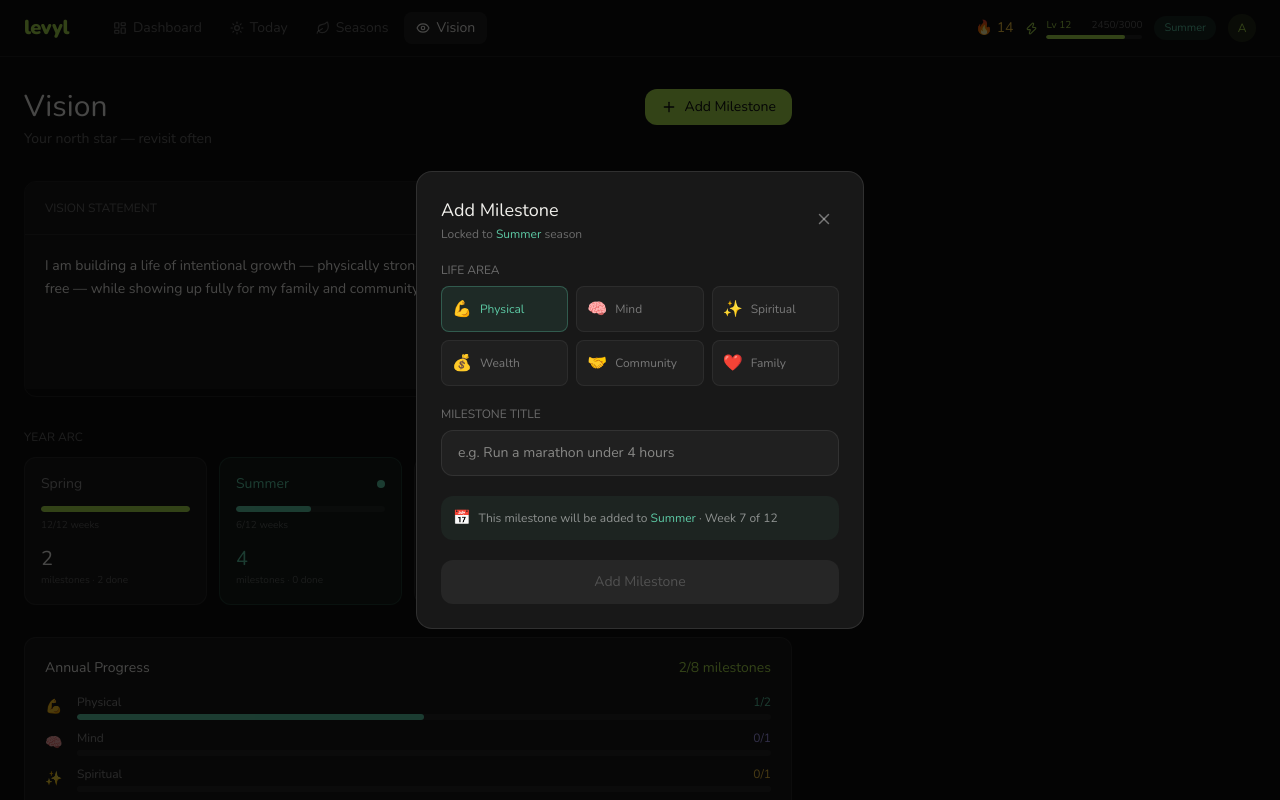
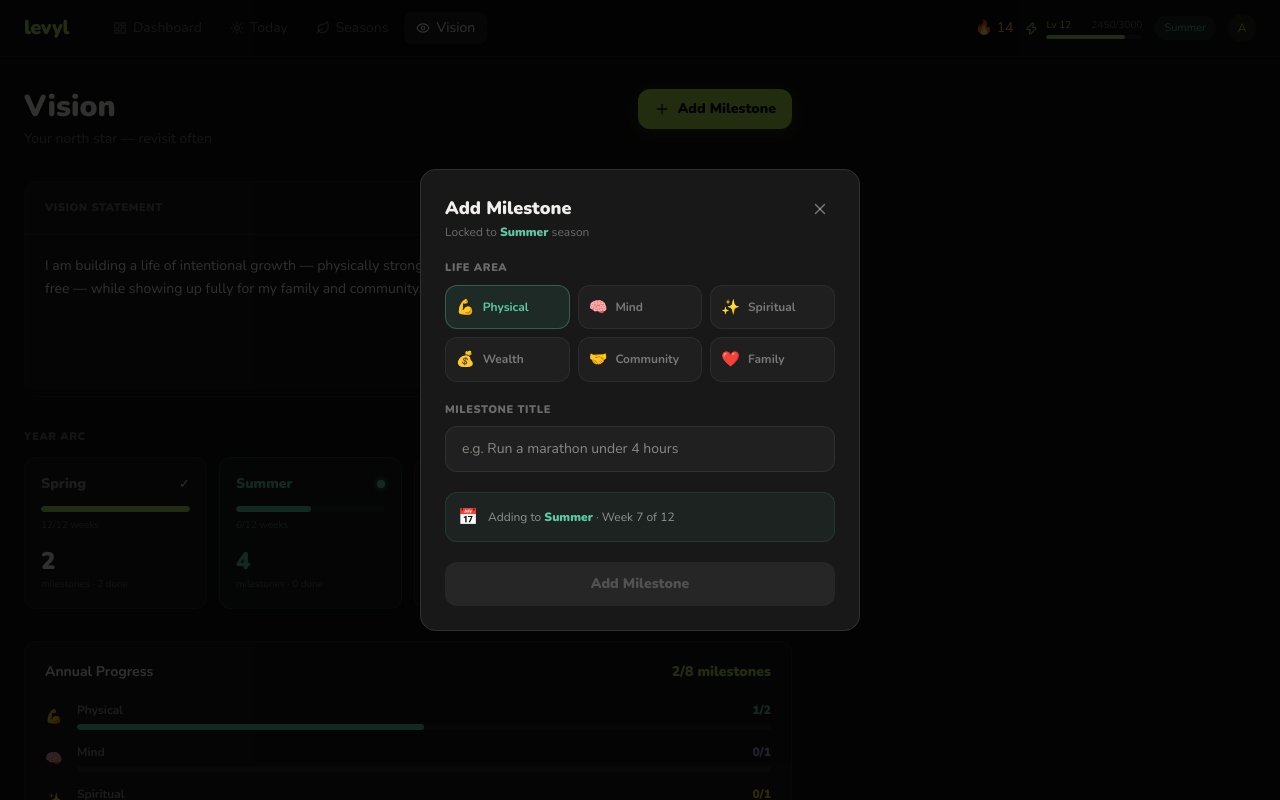
Before and after one commit to Edomiyas/new-levyl, a React (Vite) app: page /vision in a window 1280 px wide. Both pictures are taken after a click on the button "Add Milestone". Shown: the top 800 px of the page. Built offline with nearby package versions, Linux system fonts and the light colour scheme.

Commit message:
feat: build Vision page — textarea with AI generate, year arc, annual progress, add milestone modal
Co-Authored-By: Claude Sonnet 4.6 <noreply@anthropic.com>

```diff
--- a/src/pages/Vision.tsx
+++ b/src/pages/Vision.tsx
@@ -1,59 +1,202 @@
 import { useState } from 'react'
-import { Plus, X, Wand2 } from 'lucide-react'
+import { Plus, X, Wand2, Check } from 'lucide-react'
 import { useAppStore } from '../store/appStore'
 import { LIFE_AREAS, SEASONS, SEASON_ORDER } from '../lib/constants'
 import type { LifeAreaKey, Milestone } from '../types'
 
-interface AddGoalForm {
-  lifeAreaKey: LifeAreaKey
-  title: string
+const LIFE_AREA_KEYS = Object.keys(LIFE_AREAS) as LifeAreaKey[]
+
+// ─── Add Milestone Modal ──────────────────────────────────────────────────────
+
+function AddMilestoneModal({
+  onClose,
+  onSubmit,
+  currentSeasonKey,
+  currentWeek,
+}: {
+  onClose: () => void
+  onSubmit: (lifeAreaKey: LifeAreaKey, title: string) => void
+  currentSeasonKey: string
+  currentWeek: number | null
+}) {
+  const [selectedArea, setSelectedArea] = useState<LifeAreaKey>('physical')
+  const [title, setTitle] = useState('')
+
+  const cfg = SEASONS[currentSeasonKey as keyof typeof SEASONS]
+  const canSubmit = title.trim().length > 0
+
+  const handleSubmit = () => {
+    if (!canSubmit) return
+    onSubmit(selectedArea, title.trim())
+  }
+
+  return (
+    <div
+      className="fixed inset-0 z-50 flex items-center justify-center p-4"
+      style={{ background: 'rgba(0,0,0,0.8)' }}
+      onClick={(e) => e.target === e.currentTarget && onClose()}
+    >
+      <div
+        className="w-full rounded-2xl p-6 flex flex-col gap-5"
+        style={{
+          maxWidth: 440,
+          background: '#181818',
+          border: '1px solid rgba(255,255,255,0.1)',
+        }}
+      >
+        {/* Header */}
+        <div className="flex items-start justify-between">
+          <div>
+            <h2 className="text-lg font-black" style={{ color: '#F0EFEB' }}>
+              Add Milestone
+            </h2>
+            <p className="text-xs mt-0.5" style={{ color: 'rgba(255,255,255,0.36)' }}>
+              Locked to{' '}
+              <span className="font-black capitalize" style={{ color: cfg.color }}>
+                {cfg.label}
+              </span>{' '}
+              season
+            </p>
+          </div>
+          <button
+            onClick={onClose}
+            className="p-1.5 rounded-lg transition-colors"
+            style={{ color: 'rgba(255,255,255,0.4)' }}
+            onMouseEnter={(e) => ((e.currentTarget as HTMLButtonElement).style.background = 'rgba(255,255,255,0.05)')}
+            onMouseLeave={(e) => ((e.currentTarget as HTMLButtonElement).style.background = 'transparent')}
+          >
+            <X size={18} />
+          </button>
+        </div>
+
+        {/* Life area picker */}
+        <div>
+          <label className="text-[11px] font-black tracking-wider block mb-2" style={{ color: 'rgba(255,255,255,0.36)' }}>
+            LIFE AREA
+          </label>
+          <div className="grid grid-cols-3 gap-2">
+            {LIFE_AREA_KEYS.map((key) => {
+              const area = LIFE_AREAS[key]
+              const isSelected = selectedArea === key
+              return (
+                <button
+                  key={key}
+                  onClick={() => setSelectedArea(key)}
+                  className="flex items-center gap-2 p-2.5 rounded-xl transition-all"
+                  style={{
+                    background: isSelected ? area.bg : 'rgba(255,255,255,0.03)',
+                    border: `1px solid ${isSelected ? area.color + '55' : 'rgba(255,255,255,0.06)'}`,
+                  }}
+                >
+                  <span style={{ fontSize: 15 }}>{area.emoji}</span>
+                  <span
+                    className="text-xs font-bold"
+                    style={{ color: isSelected ? area.color : 'rgba(255,255,255,0.4)' }}
+                  >
+                    {area.label}
+                  </span>
+                </button>
+              )
+            })}
+          </div>
+        </div>
+
+        {/* Title input */}
+        <div>
+          <label className="text-[11px] font-black tracking-wider block mb-2" style={{ color: 'rgba(255,255,255,0.36)' }}>
+            MILESTONE TITLE
+          </label>
+          <input
+            type="text"
+            value={title}
+            onChange={(e) => setTitle(e.target.value)}
+            onKeyDown={(e) => e.key === 'Enter' && handleSubmit()}
+            placeholder="e.g. Run a marathon under 4 hours"
+            autoFocus
+            className="w-full px-4 py-3 rounded-xl text-sm outline-none transition-all"
+            style={{
+              background: '#202020',
+              border: `1px solid ${title ? 'rgba(255,255,255,0.12)' : 'rgba(255,255,255,0.07)'}`,
+              color: '#F0EFEB',
+              fontFamily: 'Nunito, sans-serif',
+            }}
+          />
+        </div>
+
+        {/* Season info box */}
+        <div
+          className="rounded-xl p-3 flex items-center gap-2.5"
+          style={{ background: `${cfg.color}10`, border: `1px solid ${cfg.color}20` }}
+        >
+          <span style={{ fontSize: 16 }}>📅</span>
+          <p className="text-xs" style={{ color: 'rgba(255,255,255,0.5)' }}>
+            Adding to{' '}
+            <span className="font-black capitalize" style={{ color: cfg.color }}>
+              {cfg.label}
+            </span>
+            {' '}· Week {currentWeek ?? 1} of 12
+          </p>
+        </div>
+
+        {/* Submit */}
+        <button
+          onClick={handleSubmit}
+          disabled={!canSubmit}
+          className="w-full py-3 rounded-xl text-sm font-black flex items-center justify-center gap-2 transition-all"
+          style={{
+            background: canSubmit ? '#AADF4F' : 'rgba(255,255,255,0.06)',
+            color: canSubmit ? '#0F0F0F' : 'rgba(255,255,255,0.2)',
+            cursor: canSubmit ? 'pointer' : 'not-allowed',
+          }}
+        >
+          {canSubmit && <Check size={15} />}
+          Add Milestone
+        </button>
+      </div>
+    </div>
+  )
 }
 
-const LIFE_AREA_KEYS = Object.keys(LIFE_AREAS) as LifeAreaKey[]
+// ─── Vision Page ──────────────────────────────────────────────────────────────
 
 export function Vision() {
   const { user, seasons, updateVision, addMilestone } = useAppStore()
   const [visionText, setVisionText] = useState(user.visionStatement)
   const [isDirty, setIsDirty] = useState(false)
   const [showModal, setShowModal] = useState(false)
-  const [form, setForm] = useState<AddGoalForm>({
-    lifeAreaKey: 'physical',
-    title: '',
-  })
 
   const currentSeason = seasons.find((s) => s.key === user.currentSeason)!
-
-  const handleSaveVision = () => {
-    updateVision(visionText)
-    setIsDirty(false)
-  }
-
-  const handleAddMilestone = () => {
-    if (!form.title.trim()) return
-    const ms: Milestone = {
-      id: `ms-${Date.now()}`,
-      seasonKey: user.currentSeason,
-      lifeAreaKey: form.lifeAreaKey,
-      title: form.title.trim(),
-      status: 'not_started',
-      weeklyGoals: [],
-    }
-    addMilestone(ms)
-    setForm({ lifeAreaKey: 'physical', title: '' })
-    setShowModal(false)
-  }
 
   const totalMilestones = seasons.flatMap((s) => s.milestones).length
   const doneMilestones = seasons
     .flatMap((s) => s.milestones)
     .filter((m) => m.status === 'done').length
 
+  const handleSave = () => {
+    updateVision(visionText)
+    setIsDirty(false)
+  }
+
+  const handleAddMilestone = (lifeAreaKey: LifeAreaKey, title: string) => {
+    const ms: Milestone = {
+      id: `ms-${Date.now()}`,
+      seasonKey: user.currentSeason,
+      lifeAreaKey,
+      title,
+      status: 'not_started',
+      weeklyGoals: [],
+    }
+    addMilestone(ms)
+    setShowModal(false)
+  }
+
   return (
-    <div className="flex flex-col gap-8 max-w-3xl">
-      {/* Header */}
-      <div className="flex items-start justify-between">
+    <div className="flex flex-col gap-8" style={{ maxWidth: '48rem' }}>
+
+      {/* ── HEADER ── */}
+      <div className="flex items-start justify-between gap-4">
         <div>
-          <h1 className="text-3xl font-900" style={{ color: '#F0EFEB' }}>
+          <h1 className="text-3xl font-black" style={{ color: '#F0EFEB' }}>
             Vision
           </h1>
           <p className="text-sm mt-1" style={{ color: 'rgba(255,255,255,0.36)' }}>
@@ -62,15 +205,21 @@ export function Vision() {
         </div>
         <button
           onClick={() => setShowModal(true)}
-          className="flex items-center gap-2 px-4 py-2 rounded-xl text-sm font-700 transition-all hover:opacity-90"
-          style={{ background: '#AADF4F', color: '#0F0F0F' }}
+          className="flex items-center gap-2 px-4 py-2.5 rounded-xl text-sm font-black transition-all flex-shrink-0"
+          style={{
+            background: '#AADF4F',
+            color: '#0F0F0F',
+            boxShadow: '0 4px 16px rgba(170,223,79,0.25)',
+          }}
+          onMouseEnter={(e) => ((e.currentTarget as HTMLButtonElement).style.opacity = '0.9')}
+          onMouseLeave={(e) => ((e.currentTarget as HTMLButtonElement).style.opacity = '1')}
         >
           <Plus size={16} />
           Add Milestone
         </button>
       </div>
 
-      {/* Vision textarea */}
+      {/* ── VISION TEXTAREA ── */}
       <div
         className="rounded-xl overflow-hidden"
         style={{ border: '1px solid rgba(255,255,255,0.07)' }}
@@ -79,23 +228,26 @@ export function Vision() {
           className="px-5 py-3 flex items-center justify-between"
           style={{ background: '#181818', borderBottom: '1px solid rgba(255,255,255,0.07)' }}
         >
-          <p className="text-xs font-700" style={{ color: 'rgba(255,255,255,0.36)' }}>
+          <p className="text-[11px] font-black tracking-wider" style={{ color: 'rgba(255,255,255,0.36)' }}>
             VISION STATEMENT
           </p>
           <div className="flex items-center gap-2">
             <button
-              className="flex items-center gap-1.5 px-3 py-1.5 rounded-lg text-xs font-700 transition-all hover:opacity-80"
+              className="flex items-center gap-1.5 px-3 py-1.5 rounded-lg text-xs font-bold transition-all"
               style={{ background: 'rgba(168,158,245,0.12)', color: '#A89EF5' }}
+              onMouseEnter={(e) => ((e.currentTarget as HTMLButtonElement).style.opacity = '0.8')}
+              onMouseLeave={(e) => ((e.currentTarget as HTMLButtonElement).style.opacity = '1')}
             >
               <Wand2 size={12} />
               Generate with AI
             </button>
             {isDirty && (
               <button
-                onClick={handleSaveVision}
-                className="px-3 py-1.5 rounded-lg text-xs font-700 transition-all hover:opacity-90"
+                onClick={handleSave}
+                className="flex items-center gap-1.5 px-3 py-1.5 rounded-lg text-xs font-black transition-all"
                 style={{ background: '#AADF4F', color: '#0F0F0F' }}
               >
+                <Check size={12} />
                 Save
               </button>
             )}
@@ -114,13 +266,13 @@ export function Vision() {
             color: '#F0EFEB',
             fontFamily: 'Nunito, sans-serif',
           }}
-          placeholder="Write your vision for life here… Who do you want to become? What does your ideal life look like?"
+          placeholder="Write your vision for life here… Who do you want to become? What does your ideal life look like? What will you have built in 10 years?"
         />
       </div>
 
-      {/* Year arc cards */}
+      {/* ── YEAR ARC GRID ── */}
       <div>
-        <p className="text-xs font-700 mb-3" style={{ color: 'rgba(255,255,255,0.36)' }}>
+        <p className="text-[11px] font-black tracking-wider mb-3" style={{ color: 'rgba(255,255,255,0.36)' }}>
           YEAR ARC
         </p>
         <div className="grid grid-cols-4 gap-3">
@@ -128,8 +280,10 @@ export function Vision() {
             const season = seasons.find((s) => s.key === key)!
             const cfg = SEASONS[key]
             const isCurrent = season.status === 'current'
+            const isDone = season.status === 'done'
             const msDone = season.milestones.filter((m) => m.status === 'done').length
             const msTotal = season.milestones.length
+            const pct = Math.round((season.weeksDone / 12) * 100)
 
             return (
               <div
@@ -142,28 +296,38 @@ export function Vision() {
               >
                 <div className="flex items-center justify-between">
                   <p
-                    className="text-sm font-800 capitalize"
-                    style={{ color: isCurrent ? cfg.color : 'rgba(255,255,255,0.5)' }}
+                    className="text-sm font-black capitalize"
+                    style={{
+                      color: isCurrent ? cfg.color : isDone ? 'rgba(255,255,255,0.5)' : 'rgba(255,255,255,0.25)',
+                    }}
                   >
                     {cfg.label}
                   </p>
                   {isCurrent && (
                     <div
                       className="w-2 h-2 rounded-full"
-                      style={{ background: cfg.color }}
+                      style={{
+                        background: cfg.color,
+                        boxShadow: `0 0 6px ${cfg.color}`,
+                      }}
                     />
                   )}
+                  {isDone && (
+                    <span style={{ fontSize: 13 }}>✓</span>
+                  )}
                 </div>
+
                 <div>
                   <div
                     className="h-1.5 rounded-full overflow-hidden mb-1.5"
                     style={{ background: 'rgba(255,255,255,0.06)' }}
                   >
                     <div
-                      className="h-full rounded-full"
+                      className="h-full rounded-full transition-all"
                       style={{
-                        width: `${Math.round((season.weeksDone / 12) * 100)}%`,
+                        width: `${pct}%`,
                         background: cfg.color,
+                        opacity: isCurrent || isDone ? 1 : 0.4,
                       }}
                     />
                   </div>
@@ -171,8 +335,12 @@ export function Vision() {
                     {season.weeksDone}/12 weeks
                   </p>
                 </div>
+
                 <div>
-                  <p className="text-xl font-900" style={{ color: isCurrent ? cfg.color : '#F0EFEB' }}>
+                  <p
+                    className="text-2xl font-black"
+                    style={{ color: isCurrent ? cfg.color : isDone ? '#F0EFEB' : 'rgba(255,255,255,0.25)' }}
+                  >
                     {msTotal}
                   </p>
                   <p className="text-[10px]" style={{ color: 'rgba(255,255,255,0.3)' }}>
@@ -185,37 +353,40 @@ export function Vision() {
         </div>
       </div>
 
-      {/* Annual progress */}
+      {/* ── ANNUAL PROGRESS ── */}
       <div
         className="rounded-xl p-5"
         style={{ background: '#181818', border: '1px solid rgba(255,255,255,0.07)' }}
       >
-        <div className="flex justify-between items-center mb-4">
-          <p className="text-sm font-700" style={{ color: '#F0EFEB' }}>
+        <div className="flex justify-between items-center mb-5">
+          <p className="text-sm font-bold" style={{ color: '#F0EFEB' }}>
             Annual Progress
           </p>
-          <p className="text-sm font-700" style={{ color: '#AADF4F' }}>
+          <p className="text-sm font-black" style={{ color: '#AADF4F' }}>
             {doneMilestones}/{totalMilestones} milestones
           </p>
         </div>
 
-        {/* Life area breakdown */}
-        <div className="flex flex-col gap-2.5">
+        <div className="flex flex-col gap-3.5">
           {LIFE_AREA_KEYS.map((key) => {
             const area = LIFE_AREAS[key]
-            const allMs = seasons.flatMap((s) => s.milestones.filter((m) => m.lifeAreaKey === key))
+            const allMs = seasons.flatMap((s) =>
+              s.milestones.filter((m) => m.lifeAreaKey === key)
+            )
             const doneMs = allMs.filter((m) => m.status === 'done').length
             const pct = allMs.length > 0 ? Math.round((doneMs / allMs.length) * 100) : 0
 
             return (
               <div key={key} className="flex items-center gap-3">
-                <span className="w-5 text-sm">{area.emoji}</span>
-                <div className="flex-1">
-                  <div className="flex justify-between mb-1">
-                    <span className="text-xs font-600" style={{ color: 'rgba(255,255,255,0.5)' }}>
+                <span className="flex-shrink-0" style={{ fontSize: 14, width: 20 }}>
+                  {area.emoji}
+                </span>
+                <div className="flex-1 min-w-0">
+                  <div className="flex justify-between items-center mb-1.5">
+                    <span className="text-xs font-bold" style={{ color: 'rgba(255,255,255,0.5)' }}>
                       {area.label}
                     </span>
-                    <span className="text-xs font-700" style={{ color: area.color }}>
+                    <span className="text-xs font-black" style={{ color: area.color }}>
                       {doneMs}/{allMs.length}
                     </span>
                   </div>
@@ -225,7 +396,10 @@ export function Vision() {
                   >
                     <div
                       className="h-full rounded-full transition-all"
-                      style={{ width: `${pct}%`, background: area.color }}
+                      style={{
+                        width: `${pct}%`,
+                        background: area.color,
+                      }}
                     />
                   </div>
                 </div>
@@ -235,134 +409,14 @@ export function Vision() {
         </div>
       </div>
 
-      {/* Add Milestone Modal */}
+      {/* ── ADD MILESTONE MODAL ── */}
       {showModal && (
-        <div
-          className="fixed inset-0 z-50 flex items-center justify-center p-4"
-          style={{ background: 'rgba(0,0,0,0.7)' }}
-          onClick={(e) => e.target === e.currentTarget && setShowModal(false)}
-        >
-          <div
-            className="w-full max-w-md rounded-2xl p-6 flex flex-col gap-5"
-            style={{ background: '#181818', border: '1px solid rgba(255,255,255,0.1)' }}
-          >
-            {/* Modal header */}
-            <div className="flex items-center justify-between">
-              <div>
-                <h2 className="text-lg font-800" style={{ color: '#F0EFEB' }}>
-                  Add Milestone
-                </h2>
-                <p className="text-xs mt-0.5" style={{ color: 'rgba(255,255,255,0.36)' }}>
-                  Locked to{' '}
-                  <span
-                    className="font-700 capitalize"
-                    style={{ color: SEASONS[user.currentSeason].color }}
-                  >
-                    {user.currentSeason}
-                  </span>{' '}
-                  season
-                </p>
-              </div>
-              <button
-                onClick={() => setShowModal(false)}
-                className="p-1.5 rounded-lg hover:bg-white/5 transition-colors"
-              >
-                <X size={18} style={{ color: 'rgba(255,255,255,0.4)' }} />
-              </button>
-            </div>
-
-            {/* Life area picker */}
-            <div>
-              <label
-                className="text-xs font-700 block mb-2"
-                style={{ color: 'rgba(255,255,255,0.36)' }}
-              >
-                LIFE AREA
-              </label>
-              <div className="grid grid-cols-3 gap-2">
-                {LIFE_AREA_KEYS.map((key) => {
-                  const area = LIFE_AREAS[key]
-                  const isSelected = form.lifeAreaKey === key
-                  return (
-                    <button
-                      key={key}
-                      onClick={() => setForm((f) => ({ ...f, lifeAreaKey: key }))}
-                      className="flex items-center gap-2 p-2.5 rounded-lg transition-all"
-                      style={{
-                        background: isSelected ? area.bg : 'rgba(255,255,255,0.03)',
-                        border: `1px solid ${isSelected ? area.color + '50' : 'rgba(255,255,255,0.06)'}`,
-                      }}
-                    >
-                      <span>{area.emoji}</span>
-                      <span
-                        className="text-xs font-700"
-                        style={{ color: isSelected ? area.color : 'rgba(255,255,255,0.4)' }}
-                      >
-                        {area.label}
-                      </span>
-                    </button>
-                  )
-                })}
-              </div>
-            </div>
-
-            {/* Title input */}
-            <div>
-              <label
-                className="text-xs font-700 block mb-2"
-                style={{ color: 'rgba(255,255,255,0.36)' }}
-              >
-                MILESTONE TITLE
-              </label>
-              <input
-                type="text"
-                value={form.title}
-                onChange={(e) => setForm((f) => ({ ...f, title: e.target.value }))}
-                onKeyDown={(e) => e.key === 'Enter' && handleAddMilestone()}
-                placeholder="e.g. Run a marathon under 4 hours"
-                className="w-full px-4 py-3 rounded-xl text-sm outline-none transition-all"
-                style={{
-                  background: '#202020',
-                  border: '1px solid rgba(255,255,255,0.08)',
-                  color: '#F0EFEB',
-                  fontFamily: 'Nunito, sans-serif',
-                }}
-              />
-            </div>
-
-            {/* Season info */}
-            <div
-              className="rounded-xl p-3 flex items-center gap-2"
-              style={{ background: `${SEASONS[user.currentSeason].color}10` }}
-            >
-              <span className="text-sm">📅</span>
-              <p className="text-xs" style={{ color: 'rgba(255,255,255,0.5)' }}>
-                This milestone will be added to{' '}
-                <span
-                  className="font-700 capitalize"
-                  style={{ color: SEASONS[user.currentSeason].color }}
-                >
-                  {user.currentSeason}
-                </span>{' '}
-                · Week {currentSeason.currentWeek} of 12
-              </p>
-            </div>
-
-            {/* Submit */}
-            <button
-              onClick={handleAddMilestone}
-              disabled={!form.title.trim()}
-              className="w-full py-3 rounded-xl text-sm font-800 transition-all"
-              style={{
-                background: form.title.trim() ? '#AADF4F' : 'rgba(255,255,255,0.06)',
-                color: form.title.trim() ? '#0F0F0F' : 'rgba(255,255,255,0.2)',
-                cursor: form.title.trim() ? 'pointer' : 'not-allowed',
-              }}
-            >
-              Add Milestone
-            </button>
-          </div>
-        </div>
+        <AddMilestoneModal
+          onClose={() => setShowModal(false)}
+          onSubmit={handleAddMilestone}
+          currentSeasonKey={user.currentSeason}
+          currentWeek={currentSeason.currentWeek}
+        />
       )}
     </div>
   )
```
